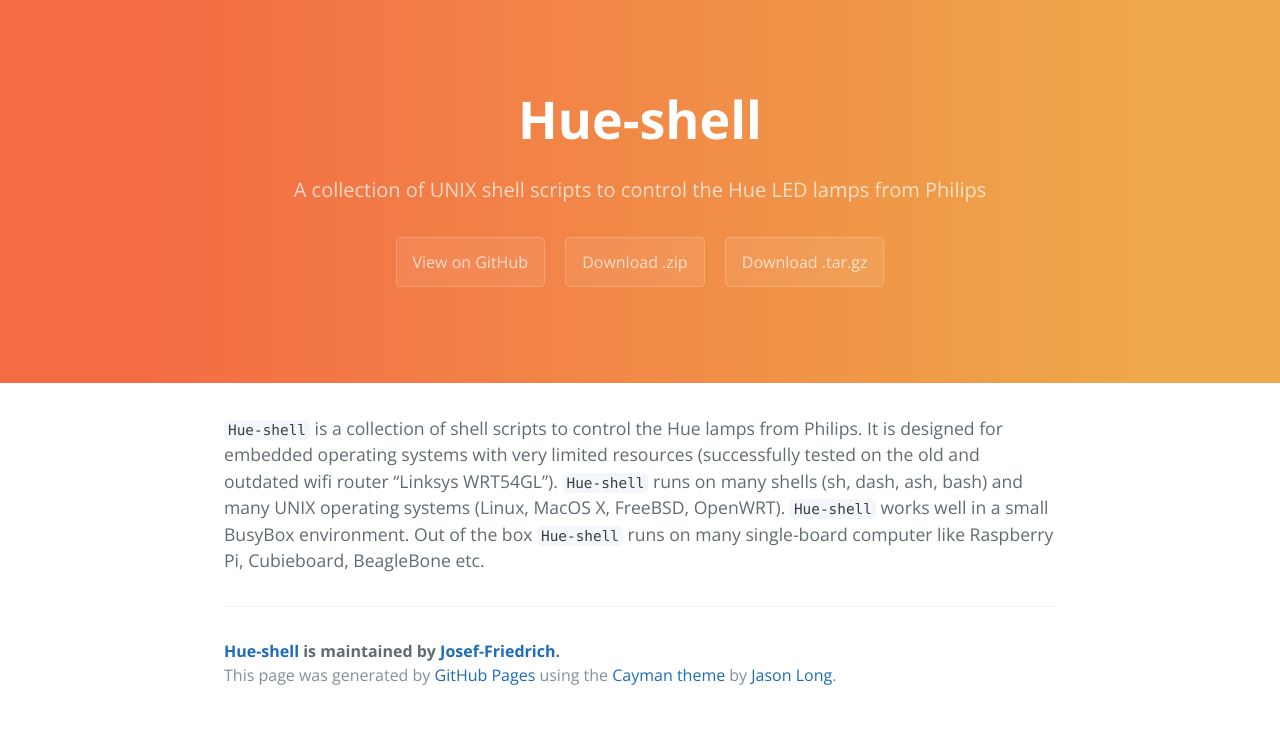
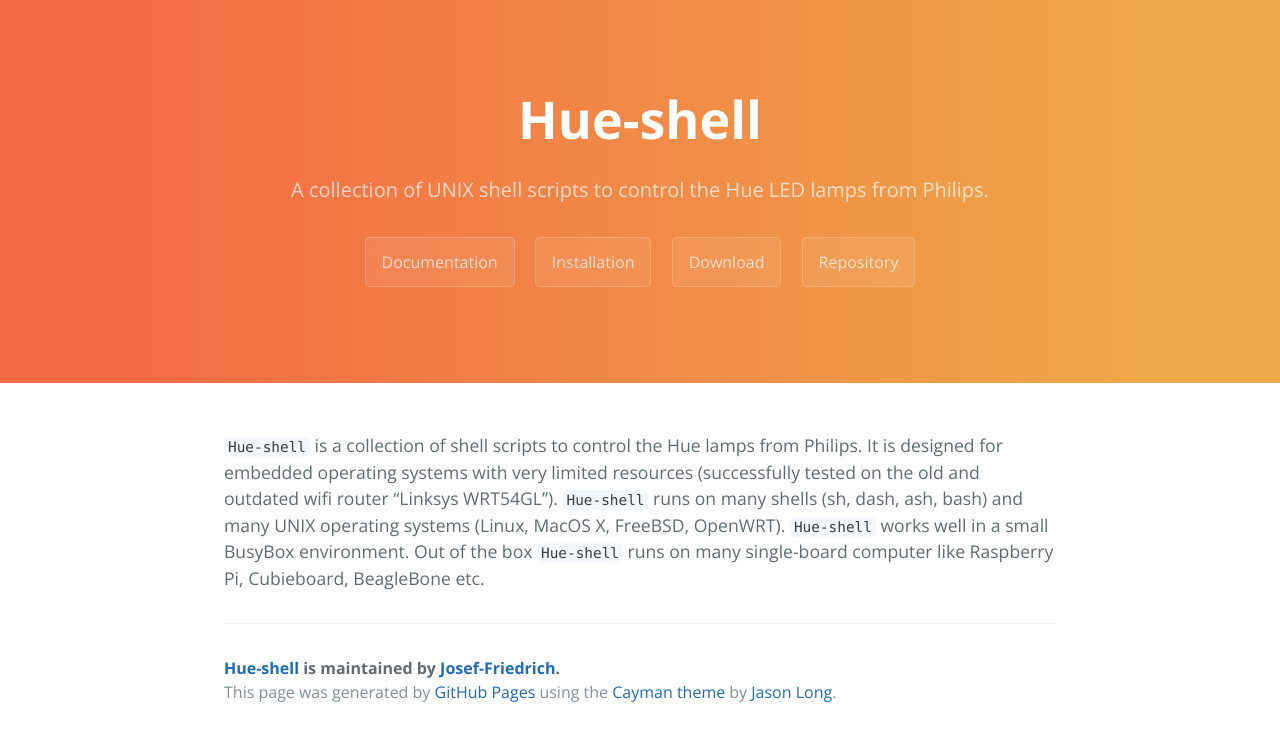
Before and after one commit to Josef-Friedrich/Hue-shell, a Jekyll site: the page built from index.md, in a window 1280 px wide. Shown: the top 741 px of the page. Built offline with Jekyll 4.4.1, drawn with Linux system fonts in a browser that asks for light colours; Markdown is read by kramdown in place of the engine named in the settings.

Commit message:
Add installation section.

```diff
--- a/_config.yml
+++ b/_config.yml
@@ -1,5 +1,7 @@
 ---
 title: Hue-shell
+tagline: A collection of UNIX shell scripts to control the Hue LED lamps from Philips.
+repository: https://github.com/Josef-Friedrich/Hue-shell
 baseurl: /Hue-shell
 
 defaults:
--- a/_includes/header.html
+++ b/_includes/header.html
@@ -1,7 +1,8 @@
 <section class="page-header">
-  <h1 class="project-name">Hue-shell</h1>
-  <h2 class="project-tagline">A collection of UNIX shell scripts to control the Hue LED lamps from Philips</h2>
-  <a href="https://github.com/Josef-Friedrich/Hue-shell" class="btn">View on GitHub</a>
-  <a href="https://github.com/Josef-Friedrich/Hue-shell/zipball/master" class="btn">Download .zip</a>
-  <a href="https://github.com/Josef-Friedrich/Hue-shell/tarball/master" class="btn">Download .tar.gz</a>
+  <h1 class="project-name"><a href="{{ site.baseurl }}">{{ site.title }}</a></h1>
+  <h2 class="project-tagline">{{ site.tagline }}</h2>
+  <a href="{{ site.baseurl }}/docs/" class="btn">Documentation</a>
+  <a href="{{ site.baseurl }}/installation.html" class="btn">Installation</a>
+  <a href="{{ site.repository }}/zipball/master" class="btn">Download</a>
+  <a href="{{ site.repository }}" class="btn">Repository</a>
 </section>
--- a/_layouts/default.html
+++ b/_layouts/default.html
@@ -15,6 +15,8 @@
 
     <section class="main-content">
 
+      <h1>{{ page.title }}</h1>
+
       {{ content }}
 
       {% include footer.html %}
--- a/stylesheets/stylesheet.css
+++ b/stylesheets/stylesheet.css
@@ -74,6 +74,9 @@
 .project-name {
   margin-top: 0;
   margin-bottom: 0.1rem; }
+.project-name a {
+  color: #fff;
+}
 
 @media screen and (min-width: 64em) {
   .project-name {
```
Also changed, not shown: other parts of _layouts/default.html (+1 -1 lines), docs/index.md (added, +24 -0 lines), installation.md (added, +45 -0 lines).
